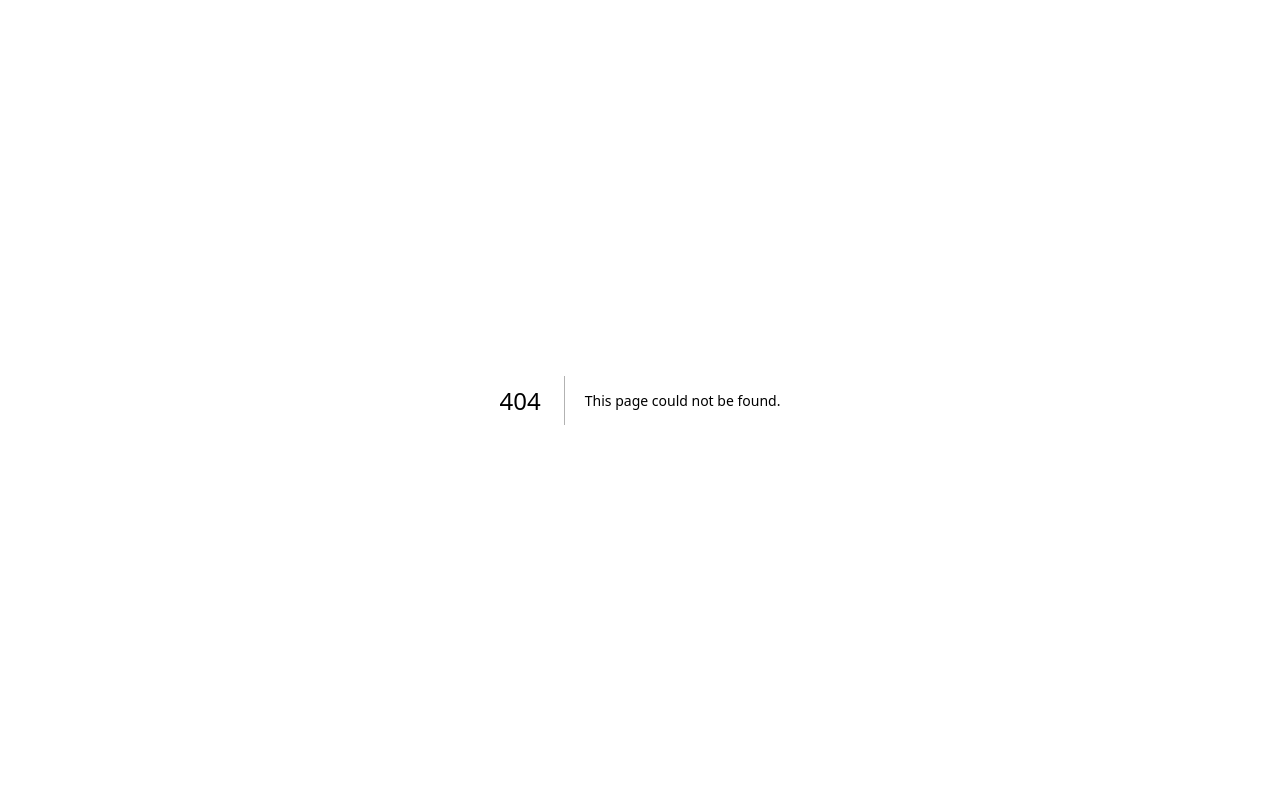
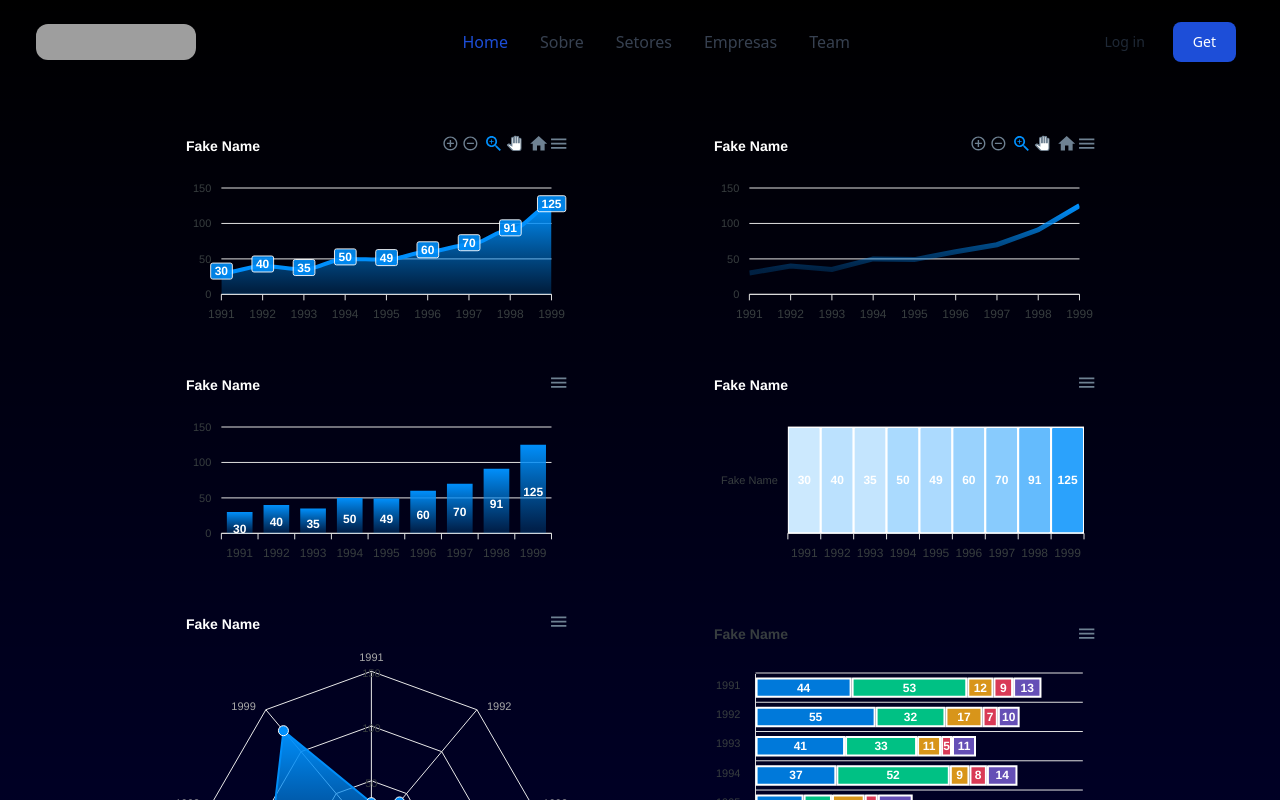
Before and after one commit to Guga-Santos/ESG-Front, a Next.js app: page /company/1 in a window 1280 px wide. Before the commit this address had no page. Shown: the top 800 px of the page. Built offline with nearby package versions, Linux system fonts and the light colour scheme; grey boxes are pictures that could not be loaded.

Commit message:
feat: dinamic pages with charts

```diff
--- a/src/components/Header.tsx
+++ b/src/components/Header.tsx
@@ -42,7 +42,7 @@ export default function Header() {
           <div className={isMobileDevice ? "hidden" : "justify-between items-center w-full lg:flex lg:w-auto lg:order-1"} id="mobile-menu-2">
             <ul className="flex flex-col mt-4 font-medium lg:flex-row lg:space-x-8 lg:mt-0 lg:mr-4">
               <li>
-                <a href="#" className="block py-2 pr-4 pl-3 text-white rounded bg-primary-700 lg:bg-transparent lg:text-primary-700 lg:p-0 dark:text-white" aria-current="page">Home</a>
+                <a href="/" className="block py-2 pr-4 pl-3 text-white rounded bg-primary-700 lg:bg-transparent lg:text-primary-700 lg:p-0 dark:text-white" aria-current="page">Home</a>
               </li>
               <li>
                 <a href="#" className="block py-2 pr-4 pl-3 text-gray-700 border-b border-gray-100 hover:bg-gray-50 lg:hover:bg-transparent lg:border-0 lg:hover:text-primary-700 lg:p-0 dark:text-gray-400 lg:dark:hover:text-white dark:hover:bg-gray-700 dark:hover:text-white lg:dark:hover:bg-transparent dark:border-gray-700">Sobre</a>
--- /dev/null
+++ b/src/pages/_app.tsx
@@ -0,0 +1,9 @@
+// pages/_app.tsx
+import { AppProps } from 'next/app';
+import '../app/globals.css'; // Importe o arquivo de estilos globais
+
+function MyApp({ Component, pageProps }: AppProps) {
+  return <Component {...pageProps} />;
+}
+
+export default MyApp;
--- /dev/null
+++ b/src/pages/company/[id].tsx
@@ -0,0 +1,23 @@
+// pages/company/[id].js
+import Header from '@/components/Header';
+import ChartPage from '@/components/chartPages';
+import { useRouter } from 'next/router';
+import data from '../../mocks/fakeData.json';
+
+
+function CompanyPage() {
+  const router = useRouter();
+  const { id } = router.query;
+
+  // Aqui você pode buscar os dados da empresa com base no ID
+
+  return (
+    <div className='h-full text-white'>
+      <Header />
+      <ChartPage {...data.company}/>
+
+    </div>
+  );
+}
+
+export default CompanyPage;
```
Also changed, not shown: src/app/globals.css (line endings or trailing spaces).
